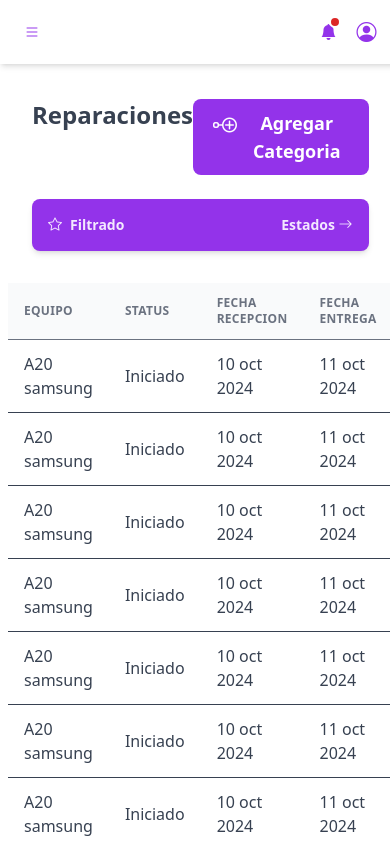
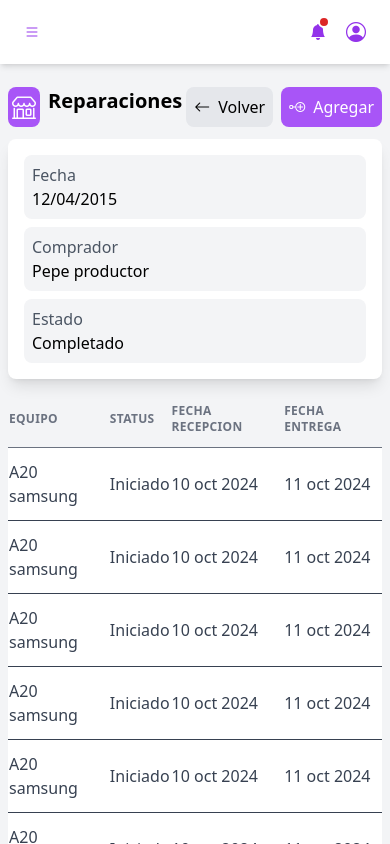
Before and after one commit to AvielAD/ui-components, a Next.js app: page /dashboard1/pagina3 in a window 390 px wide. Shown: the top 844 px of the page. Built offline with nearby package versions, Linux system fonts and the light colour scheme.

Commit message:
banner responsive elements

```diff
--- a/app/dashboard1/layout.tsx
+++ b/app/dashboard1/layout.tsx
@@ -32,7 +32,7 @@ export default function Index({ children, }: { children: React.ReactNode }) {
       }
     ]
     return (
-        <div className="grid grid-cols-sidebar grid-rows-header lg:grid-cols-sidebarlx lg:grid-rows-headerlx gap-4 h-screen">
+        <div className="grid grid-cols-sidebar grid-rows-header lg:grid-cols-sidebarlx lg:grid-rows-headerlx gap-4 h-screen bg-secondary-100">
             <ModalNew show={showModalRepair} close={()=>setActionModalRepair()}>
                 <Form1  toast={Toast1.changeToast} closemodal={()=>setActionModalRepair()} ></Form1>
             </ModalNew>
--- a/app/dashboard1/pagina3/page.tsx
+++ b/app/dashboard1/pagina3/page.tsx
@@ -6,18 +6,28 @@ const Index = () => {
 
     const DefButton ={
         action: () => {console.log("Impresion Ejemplo")},
-        title: "Agregar Categoria",
+        title: "Agregar",
         icon: "bi bi-node-plus"
     }
     return (
-        <div className='max-w-screen-xl'>
-            <BarBannerNew button={DefButton} title='Reparaciones' starmessage='Filtrado' arrowmessage='Estados'></BarBannerNew>
+        <div className='max-w-screen-xl mx-auto'>
+            <BarBannerNew button={DefButton} title='Reparaciones' messages={Messages}></BarBannerNew>
             <TableNew elements={datainfo}></TableNew>
         </div>
     )
 }
 
 export default Index
+
+const Messages = [
+    {title: "Fecha", message: "12/04/2015"},
+    {title: "Comprador", message: "Pepe productor"},
+    {title: "Estado", message: "Completado"},
+    //{title: "Estado", message: "Completado"},
+    //{title: "Estado", message: "Completado"},
+    //{title: "Estado", message: "Completado"}
+]
+
 
 const datainfo = [
 
--- a/components/barbanner/index.tsx
+++ b/components/barbanner/index.tsx
@@ -1,29 +1,63 @@
-const Index = (props: { title: string, starmessage: string, arrowmessage: string, button?: {action: ()=> void , title: string, icon: string} | null}) => {
+interface titlemessage {
+    title: string,
+    message: string
+}
+const columnsmessage = [
+    "grid-cols-1",
+    "grid-cols-2",
+    "grid-cols-1 sm:grid-cols-3 md:grid-cols-3 lg:grid-cols-3 xl:grid-cols-3 2xl:grid-cols-3",
+    "grid-cols-1 sm:grid-cols-2 md:grid-cols-4 lg:grid-cols-4 xl:grid-cols-4 2xl:grid-cols-4",
+    "grid-cols-1 sm:grid-cols-2 md:grid-cols-4 lg:grid-cols-5 xl:grid-cols-5 2xl:grid-cols-5",
+    "grid-cols-1 sm:grid-cols-2 md:grid-cols-4 lg:grid-cols-5 xl:grid-cols-6 2xl:grid-cols-6",
+]
+
+const Index = (props:
+    {
+        title: string,
+        messages?: Array<titlemessage>,
+        button?: { action: () => void, title: string, icon: string } | null,
+        buttonback?: { action: () => void } | null
+    }) => {
     return (
-        <div className="container grid px-6 mx-auto">
-            <h2
-                className="my-6 text-2xl font-semibold text-secondary-700 dark:text-secondary-200 flex justify-between"
-            >
-                <p className="">{props.title}</p>
+        <div className="grid grid-cols-2 md:grid-cols-3 text-center gap-3 my-3">
+            <div className="text-start">
+                <span className="text-xl md:text-4xl font-bold inline-flex">
+                    <i className="bg-theme1-500 bi bi-shop text-white p-1 rounded-lg mr-2 text-2xl"></i>
+                    {props.title}
+                </span>
+            </div>
+            <div className="col-start-3 col-end-4 flex justify-around md:justify-end gap-2">
+                <button className="focus:ring-4 rounded-lg inline-flex p-2 bg-secondary-200"
+                    onClick={() => props.buttonback?.action()}>
+                    <i className="bi bi-arrow-left pr-2"></i>
+                    <p className="">Volver</p>
+                </button>
                 {
                     props.button ?
                         <button
-                            className="text-white bg-theme3-600 hover:bg-theme3-500 focus:ring-4 rounded-lg px-5 py-2.5 text-center flex align-middle justify-end"
-                            onClick={()=> props.button?.action()}>
-                            <i className={`mr-2 text-2xl ${props.button.icon}`}></i>
-                            <p className="text-lg">{props.button.title}</p>
+                            className="focus:ring-4 rounded-lg inline-flex bg-theme1-500 text-white p-2"
+                            onClick={() => props.button?.action()}>
+                            <i className={`${props.button.icon} pr-2`}></i>
+                            <p className="">{props.button.title}</p>
                         </button>
-                    : null
+                        : null
                 }
-            </h2>
-            <div
-                className="flex items-center justify-between p-4 mb-8 text-sm font-semibold text-theme3-100 bg-theme3-600 rounded-lg shadow-md focus:outline-none focus:shadow-outline-theme3"
-            >
-                <div className="flex items-center">
-                    <i className="bi bi-star mr-2"></i>
-                    <span>{props.starmessage}</span>
+
+            </div>
+            <div className="col-start-1 col-end-4 p-4 shadow-lg rounded-lg bg-white">
+                <div className={`grid ${(props.messages?.length ?? 0) ? columnsmessage[(props.messages?.length ?? 0) - 1] : columnsmessage[0]} gap-2`}>
+                    {
+                        props.messages ?
+                            props.messages.map((item: titlemessage, index: number) => (
+                                <div className="bg-secondary-100 rounded-lg text-left p-2" key={index}>
+                                    <span className="text-secondary-600">{item.title}</span>
+                                    <p>{item.message}</p>
+                                </div>
+                            )) : <></>
+
+                    }
                 </div>
-                <span>{props.arrowmessage} <i className="bi bi-arrow-right"></i></span>
+
             </div>
         </div>
 
--- a/components/tablas/table/index.tsx
+++ b/components/tablas/table/index.tsx
@@ -5,21 +5,21 @@ const Index = (props: { elements: Array<{ title: string, status: string, fecha1:
         <table className="w-full whitespace-no-wrap">
           <thead>
             <tr
-              className="text-xs font-semibold tracking-wide text-left text-secondary-500 uppercase border-b dark:border-secondary-700 bg-secondary-50 dark:text-secondary-400 dark:bg-secondary-800"
+              className="text-xs font-semibold tracking-wide text-left text-secondary-500 uppercase border-b "
             >
-              <th className="px-4 py-3">Equipo</th>
-              <th className="px-4 py-3">Status</th>
-              <th className="px-4 py-3">Fecha Recepcion</th>
-              <th className="px-4 py-3">Fecha Entrega</th>
+              <th className="py-3">Equipo</th>
+              <th className="py-3">Status</th>
+              <th className="py-3">Fecha Recepcion</th>
+              <th className="py-3">Fecha Entrega</th>
             </tr>
           </thead>
-          <tbody className="bg-white divide-y dark:divide-secondary-700 dark:bg-secondary-800">
+          <tbody className="bg-white divide-y">
             {props.elements.map((item, index) => (
               <tr key={index} className="text-secondary-700 dark:text-secondary-400">
-                <td className="px-4 py-3">{item.title}</td>
-                <td className="px-4 py-3">{item.status}</td>
-                <td className="px-4 py-3">{item.fecha1}</td>
-                <td className="px-4 py-3">{item.fecha2}</td>
+                <td className="py-3">{item.title}</td>
+                <td className="py-3">{item.status}</td>
+                <td className="py-3">{item.fecha1}</td>
+                <td className="py-3">{item.fecha2}</td>
               </tr>
             ))}
           </tbody>
```
Also changed, not shown: app/globals.css (line endings or trailing spaces).
